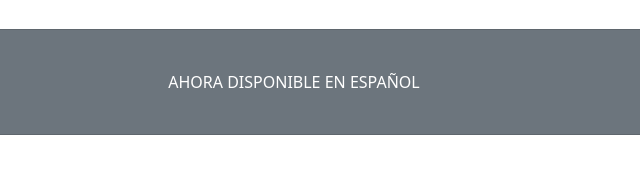
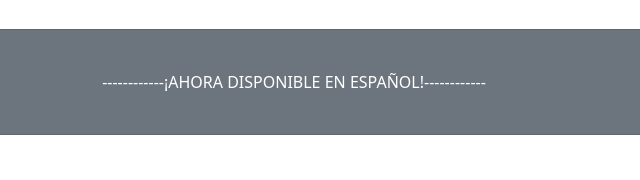
Before and after one commit to AsdasdLTDc/mermelavida, a plain HTML site: page index.html in a window 1280 px wide. Shown: the part 475-655 px from the top of the page, 346-986 px from the left. Drawn offline with nearby package versions, Linux system fonts and the light colour scheme.

Commit message:
Update index.html

```diff
--- a/index.html
+++ b/index.html
@@ -51,7 +51,7 @@
             </div>
             <!-- Call to Action-->
             <div class="card text-white bg-secondary my-5 py-4 text-center">
-                <div class="card-body"><p class="text-white m-0">AHORA DISPONIBLE EN ESPAÑOL</p></div>
+                <div class="card-body"><p class="text-white m-0">------------¡AHORA DISPONIBLE EN ESPAÑOL!------------</p></div>
             </div>
             <!-- Content Row-->
             <div class="row gx-4 gx-lg-5">
```
